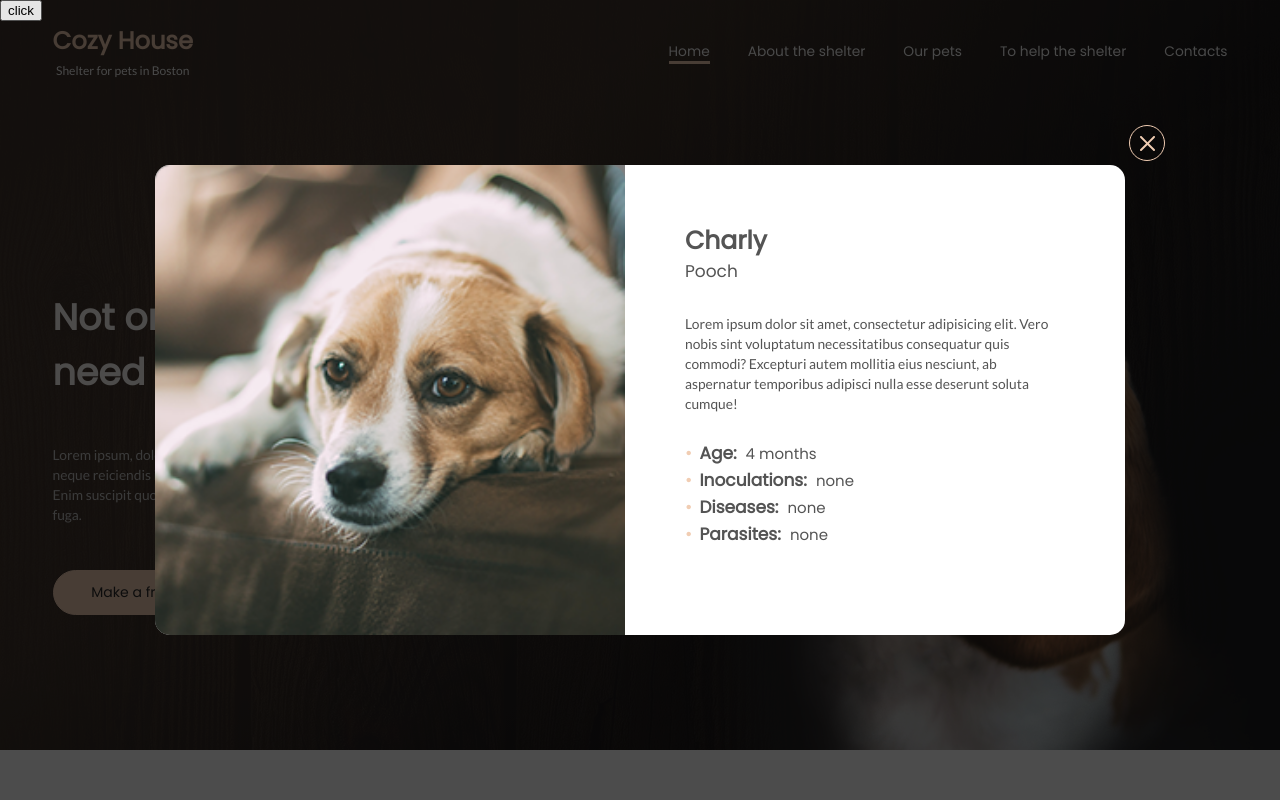
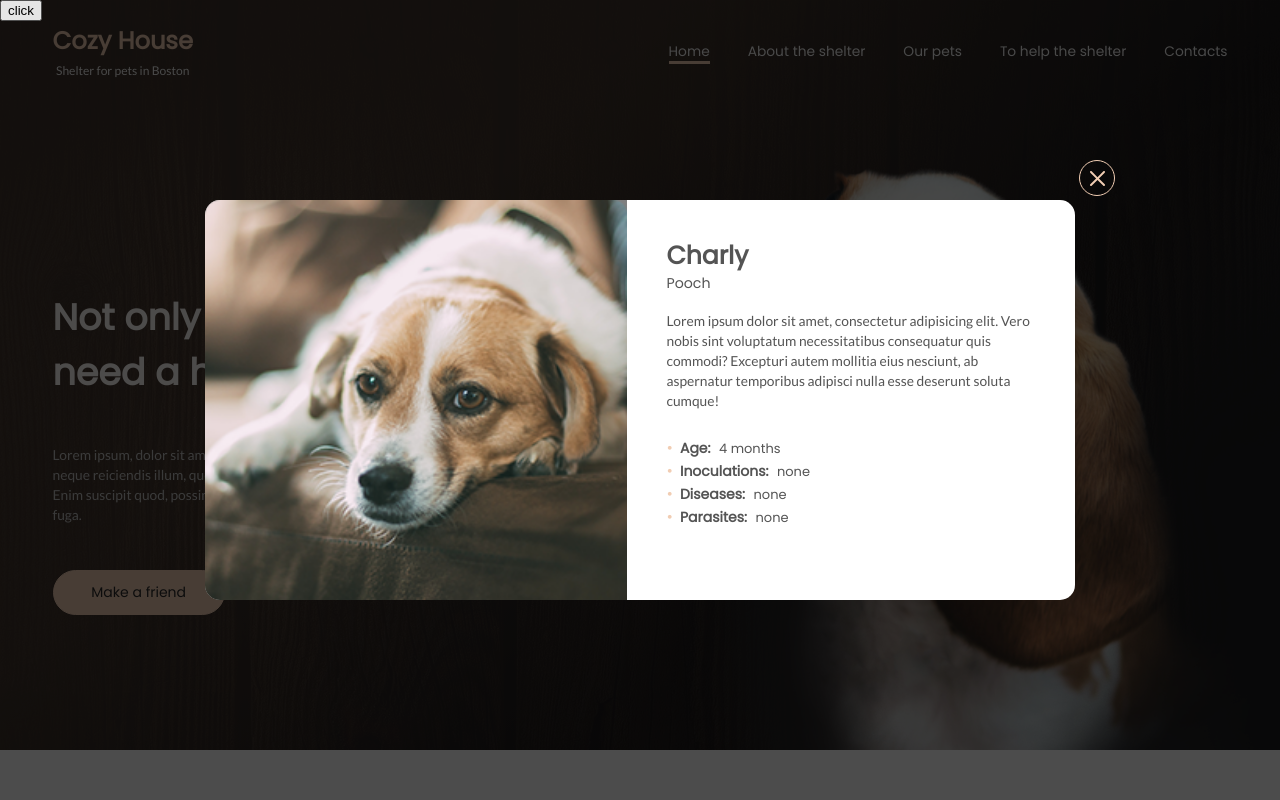
Before and after one commit to Babiy7/dogs-app, a React (Create React App) app: page / in a window 1280 px wide. Shown: the top 800 px of the page. Built offline with nearby package versions, Linux system fonts and the light colour scheme; a web font is replaced by a local one.

Commit message:
Made responsive for screen laptop-L.

```diff
--- a/src/components/Modals/PetModal/PetModal.module.scss
+++ b/src/components/Modals/PetModal/PetModal.module.scss
@@ -1,16 +1,23 @@
 @import "../../../sass/title";
 @import "../../../sass/text";
 @import "../../../sass/vars";
+@import "../../../sass/functions";
 
 .PetModal {
+  width: 970px;
   height: 470px;
 
   display: flex;
 
   text-align: left;
 
+  @media screen and ($laptop-L) {
+    width: 870px;
+    height: 400px;
+  }
+
   .Left {
-    width: 470px;
+    width: 48.45%;
 
     border-radius: 15px 0 0 15px;
 
@@ -24,11 +31,15 @@
   }
 
   .Right {
-    width: 500px;
+    width: 51.55%;
 
     padding: 60px;
 
     box-sizing: border-box;
+
+    @media screen and ($laptop-L) {
+      padding: 40px;
+    }
 
     .Title {
       @extend %title;
@@ -38,6 +49,10 @@
       color: $gray;
 
       font-size: 17px;
+
+      @media screen and ($laptop-L) {
+        font-size: calcFluidFontSize(13, 15);
+      }
     }
 
     .Text {
@@ -46,6 +61,10 @@
       color: $gray;
 
       @extend %text;
+
+      @media screen and ($laptop-L) {
+        margin-top: 17px;
+      }
     }
 
     .Сharacteristic {
@@ -69,6 +88,10 @@
 
           font-size: 1.2em;
         }
+
+        @media screen and ($laptop-L) {
+          font-size: 13px;
+        }
       }
 
       .Key {
@@ -81,6 +104,10 @@
         &:first-letter {
           text-transform: uppercase;
         }
+
+        @media screen and ($laptop-L) {
+          font-size: 14px;
+        }
       }
     }
   }
```
